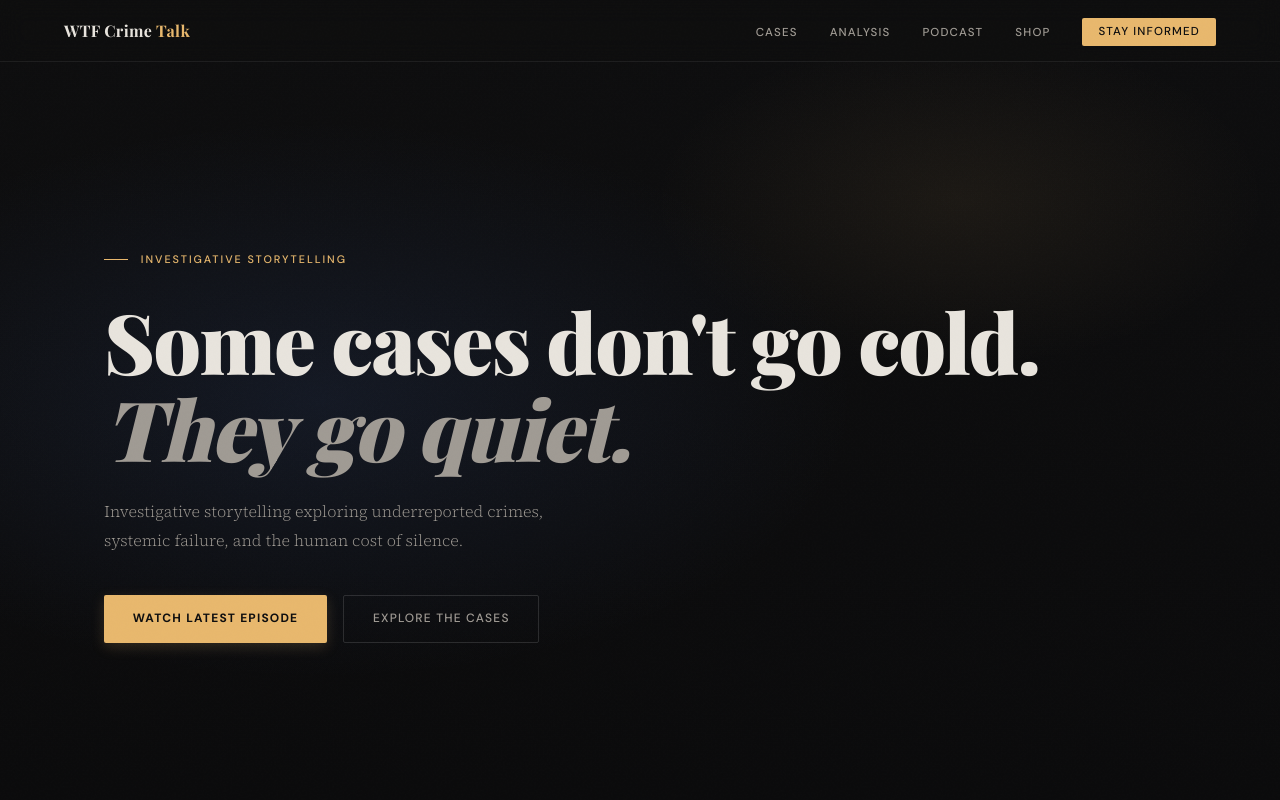
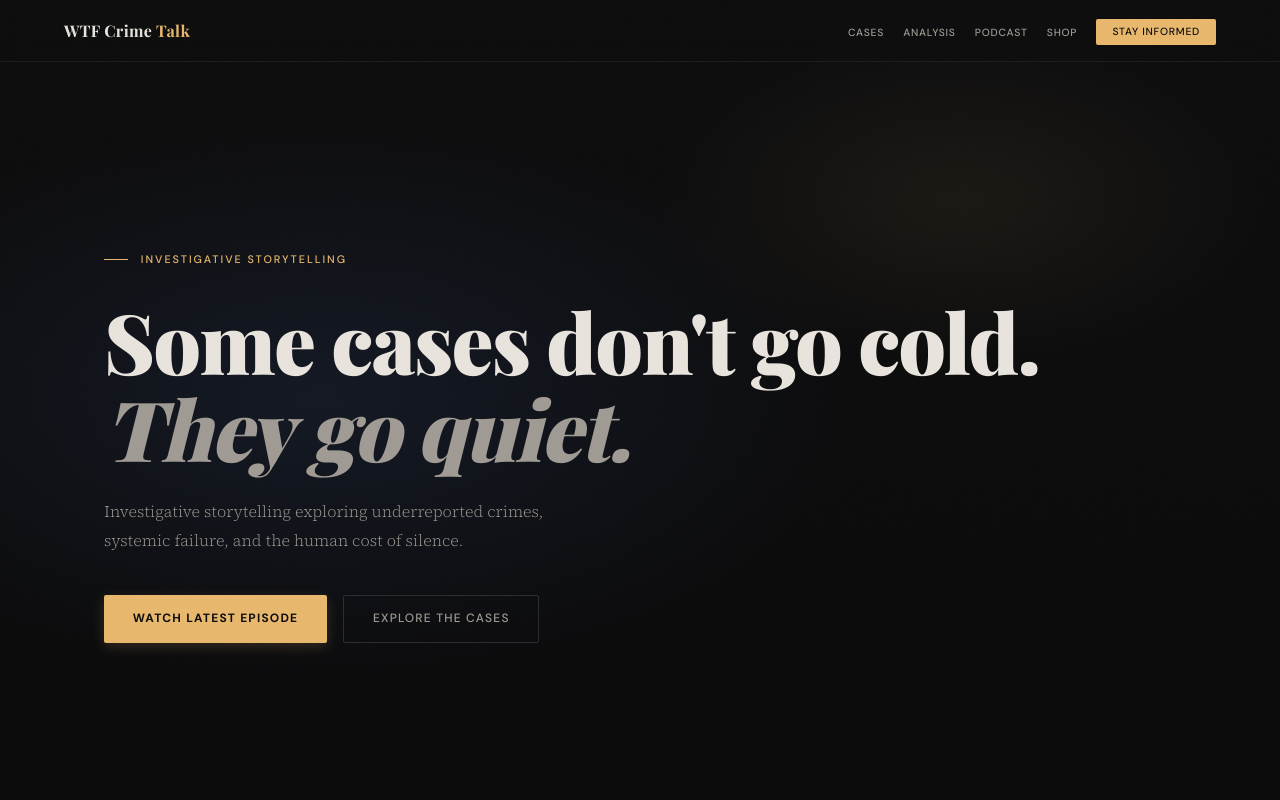
Before and after one commit to merrygrant-rgb/wtf-crime-talk, an Eleventy site: page index.njk in a window 1280 px wide. Shown: the top 800 px of the page. Built offline with nearby package versions, Linux system fonts and the light colour scheme; Eleventy itself is replaced by a stand-in of ours; files that its build step writes are made by us from their sources; a web font is replaced by a local one.

Commit message:
Adjust spacing and font sizes in navigation links

```diff
--- a/css/styles.css
+++ b/css/styles.css
@@ -74,13 +74,13 @@ nav {
 .nav-links {
   display: flex;
   align-items: center;
-  gap: 2rem;
+  gap: 1.2rem;
   list-style: none;
 }
 .nav-links a {
-  font-size: .72rem;
+  font-size: .65rem;
   font-weight: 500;
-  letter-spacing: .1em;
+  letter-spacing: .07em;
   text-transform: uppercase;
   color: var(--text2);
   text-decoration: none;
```
